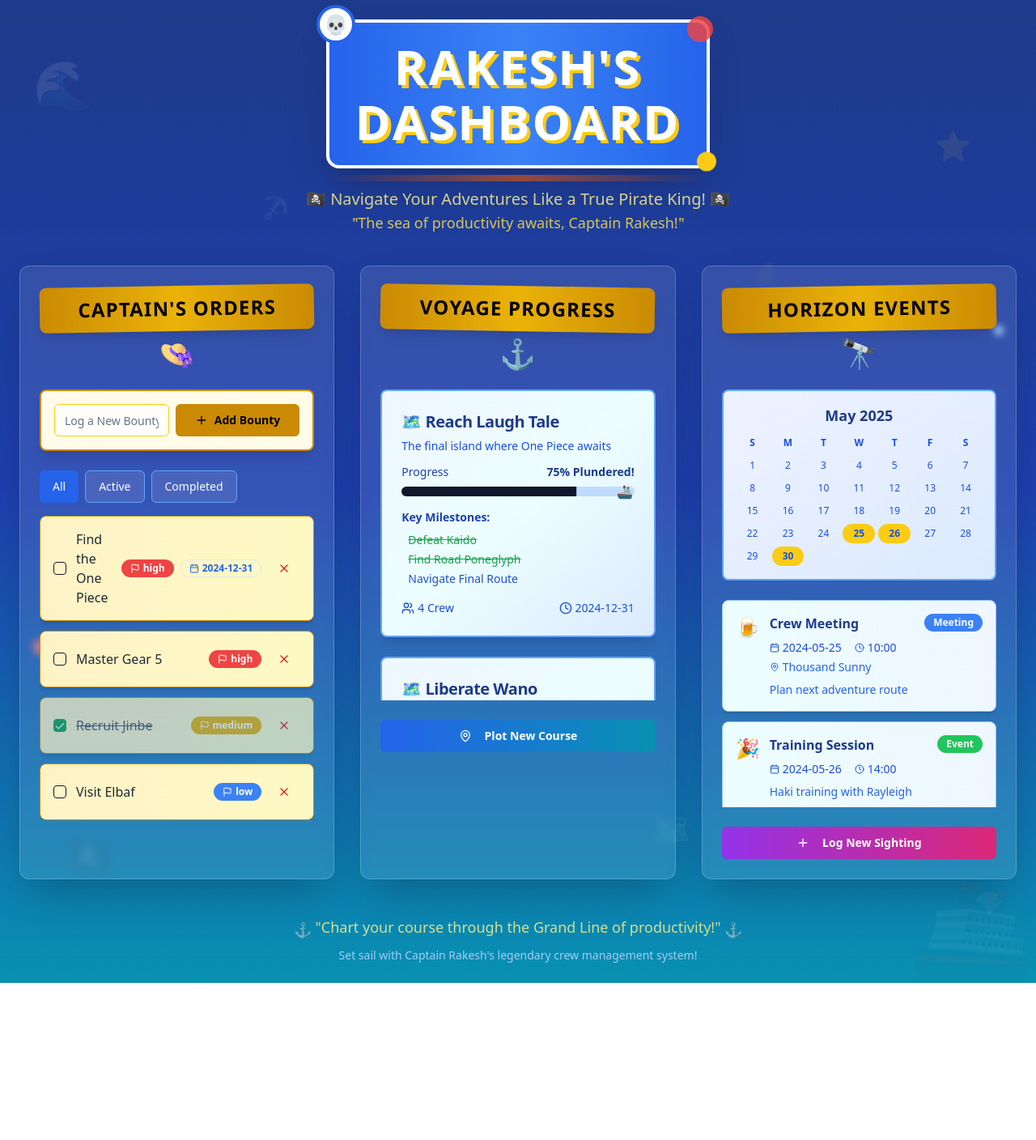
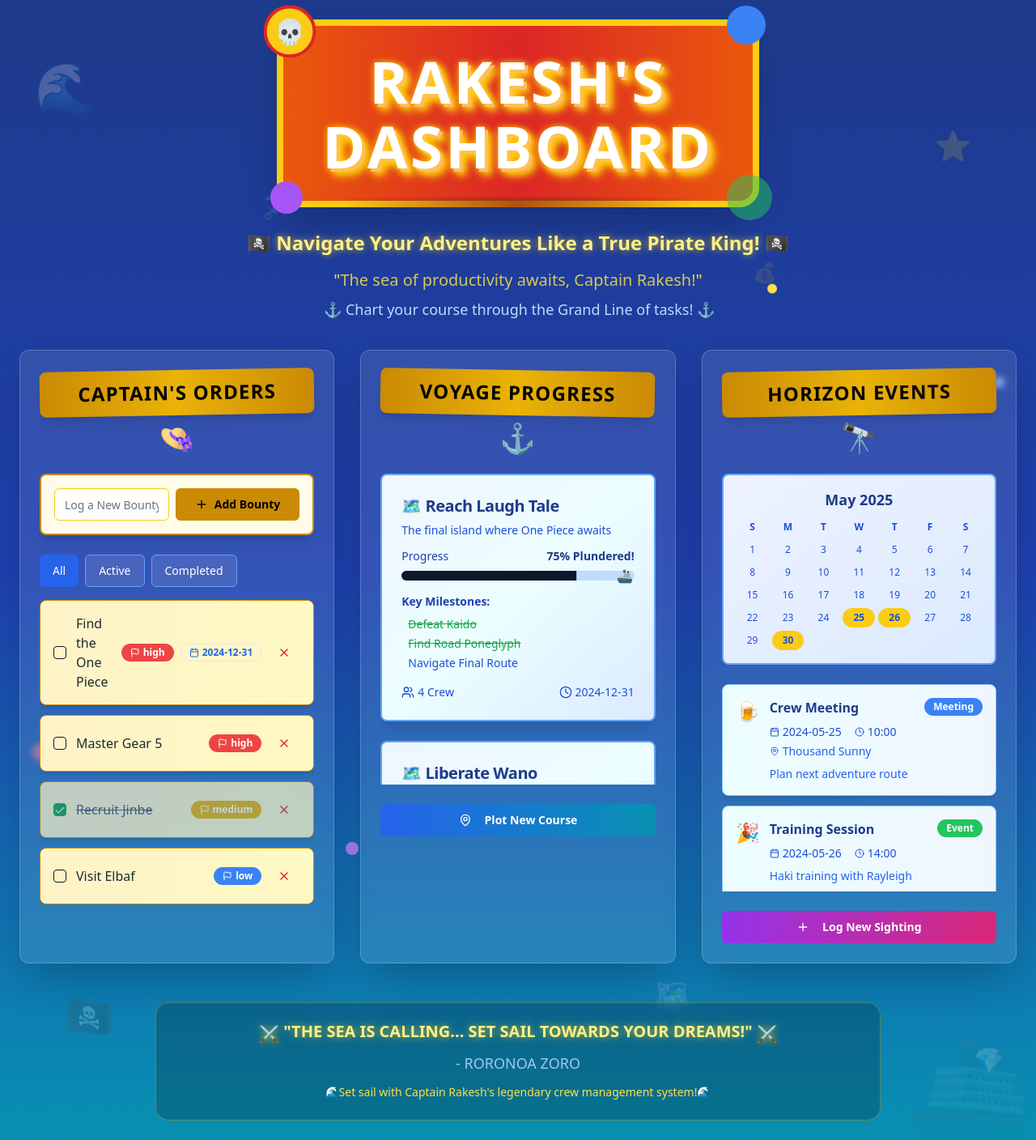
Before and after one commit to Rak-sh94/web-revamp-optimizer-ai, a React (Vite) app: page / in a window 1280 px wide. Shown: the whole page at 81% size. Before the commit the page ends 1214 px from the top, so only its background shows below. Built offline with nearby package versions, Linux system fonts and the light colour scheme.

Commit message:
Refactor: Apply image-based header styling
Apply the header styling from the provided image, including the logo, text, and animations.

```diff
--- a/src/pages/Index.tsx
+++ b/src/pages/Index.tsx
@@ -1,4 +1,3 @@
-
 import React, { useState, useEffect } from 'react';
 import { useToast } from "@/hooks/use-toast";
 import CaptainsOrders from "@/components/CaptainsOrders";
@@ -176,88 +175,153 @@ const Index = () => {
   };
 
   return (
+    <>
+      <style dangerouslySetInnerHTML={{
+        __html: `
+          @keyframes float {
+            0%, 100% { transform: translateY(0px) rotate(0deg); }
+            33% { transform: translateY(-15px) rotate(1deg); }
+            66% { transform: translateY(-10px) rotate(-1deg); }
+          }
+          @keyframes wiggle {
+            0%, 100% { transform: rotate(0deg); }
+            25% { transform: rotate(-3deg); }
+            75% { transform: rotate(3deg); }
+          }
+          @keyframes slide-in-left {
+            from { transform: translateX(-100px); opacity: 0; }
+            to { transform: translateX(0); opacity: 1; }
+          }
+          @keyframes slide-in-right {
+            from { transform: translateX(100px); opacity: 0; }
+            to { transform: translateX(0); opacity: 1; }
+          }
+          @keyframes glow-pulse {
+            0%, 100% { text-shadow: 0 0 5px rgba(255, 215, 0, 0.5); }
+            50% { text-shadow: 0 0 20px rgba(255, 215, 0, 0.8), 0 0 30px rgba(255, 215, 0, 0.6); }
+          }
+          @keyframes treasure-bounce {
+            0%, 100% { transform: translateY(0px) scale(1); }
+            50% { transform: translateY(-8px) scale(1.1); }
+          }
+          @keyframes wave-motion {
+            0% { transform: translateX(0px) translateY(0px); }
+            25% { transform: translateX(5px) translateY(-3px); }
+            50% { transform: translateX(0px) translateY(-5px); }
+            75% { transform: translateX(-5px) translateY(-3px); }
+            100% { transform: translateX(0px) translateY(0px); }
+          }
+          .animate-slide-in-left {
+            animation: slide-in-left 0.8s ease-out;
+          }
+          .animate-slide-in-right {
+            animation: slide-in-right 0.8s ease-out;
+          }
+          .animate-glow-pulse {
+            animation: glow-pulse 2s ease-in-out infinite;
+          }
+          .animate-treasure-bounce {
+            animation: treasure-bounce 3s ease-in-out infinite;
+          }
+          .animate-wave-motion {
+            animation: wave-motion 4s ease-in-out infinite;
+          }
+        `
+      }} />
+
       <div className="min-h-screen bg-gradient-to-b from-blue-900 via-blue-800 to-cyan-600 relative overflow-hidden">
         {/* Enhanced Animated Background Elements */}
-      <div className="absolute inset-0 opacity-10">
-        <div className="absolute top-20 left-10 text-6xl animate-bounce">🌊</div>
+        <div className="absolute inset-0 opacity-20">
+          <div className="absolute top-20 left-10 text-6xl animate-wave-motion">🌊</div>
           <div className="absolute top-40 right-20 text-4xl animate-pulse">⭐</div>
-        <div className="absolute bottom-32 left-20 text-5xl animate-bounce delay-1000">🏴‍☠️</div>
-        <div className="absolute bottom-20 right-10 text-3xl animate-pulse delay-500">💎</div>
+          <div className="absolute bottom-32 left-20 text-5xl animate-treasure-bounce">🏴‍☠️</div>
+          <div className="absolute bottom-20 right-10 text-3xl animate-treasure-bounce delay-500">💎</div>
           <div className="absolute top-60 left-1/4 text-3xl animate-spin duration-[8s]">⚓</div>
-        <div className="absolute bottom-40 right-1/3 text-4xl animate-bounce delay-700">🗺️</div>
+          <div className="absolute bottom-40 right-1/3 text-4xl animate-float">🗺️</div>
           <div className="absolute top-80 right-1/4 text-2xl animate-pulse delay-300">💰</div>
+          <div className="absolute top-32 left-1/2 text-2xl animate-wiggle">🦜</div>
         </div>
 
-      {/* Floating Elements with Advanced Animations */}
+        {/* Enhanced Floating Elements */}
         <div className="absolute inset-0 overflow-hidden pointer-events-none">
           <div className="absolute top-10 left-1/3 w-4 h-4 bg-yellow-400 rounded-full animate-ping"></div>
           <div className="absolute top-1/3 right-10 w-3 h-3 bg-blue-300 rounded-full animate-bounce delay-500"></div>
           <div className="absolute bottom-1/3 left-10 w-5 h-5 bg-red-400 rounded-full animate-pulse delay-1000"></div>
           <div className="absolute top-1/2 left-1/2 w-2 h-2 bg-green-400 rounded-full animate-ping delay-700"></div>
+          <div className="absolute top-1/4 right-1/4 w-3 h-3 bg-yellow-300 rounded-full animate-bounce delay-200"></div>
+          <div className="absolute bottom-1/4 left-1/3 w-4 h-4 bg-purple-400 rounded-full animate-pulse delay-800"></div>
         </div>
 
         {/* Animated Ship Silhouette */}
-      <div className="absolute bottom-0 right-0 opacity-5 text-9xl animate-[float_6s_ease-in-out_infinite]">🚢</div>
+        <div className="absolute bottom-0 right-0 opacity-5 text-9xl animate-float">🚢</div>
 
         <div className="relative z-10 p-6">
-        {/* Enhanced Main Header with One Piece Logo Style */}
+          {/* Main Header - One Piece Style */}
           <div className="text-center mb-8">
             <div className="relative inline-block">
-            {/* Main Logo Container with One Piece Style */}
-            <div className="relative bg-gradient-to-r from-blue-600 via-blue-500 to-blue-600 px-8 py-6 rounded-2xl shadow-2xl transform hover:scale-105 transition-all duration-500 border-4 border-white">
-              {/* Skull and Crossbones Icon */}
-              <div className="absolute -top-4 -left-4 w-12 h-12 bg-white rounded-full flex items-center justify-center border-4 border-blue-600 animate-bounce">
-                <span className="text-2xl">💀</span>
+              {/* Main Logo Container */}
+              <div className="relative bg-gradient-to-r from-orange-600 via-red-600 to-orange-600 px-12 py-8 rounded-3xl shadow-2xl transform hover:scale-105 transition-all duration-500 border-8 border-yellow-400">
+                {/* Decorative Corner Elements */}
+                <div className="absolute -top-6 -left-6 w-16 h-16 bg-yellow-400 rounded-full flex items-center justify-center border-4 border-red-600 animate-treasure-bounce">
+                  <span className="text-3xl">💀</span>
                 </div>
+                <div className="absolute -top-4 -right-4 w-12 h-12 bg-blue-500 rounded-full animate-bounce delay-300"></div>
+                <div className="absolute -bottom-6 -right-6 w-14 h-14 bg-green-500 rounded-full animate-pulse delay-500"></div>
+                <div className="absolute -bottom-4 -left-4 w-10 h-10 bg-purple-500 rounded-full animate-wiggle"></div>
 
                 {/* Main Text with One Piece Styling */}
-              <h1 className="text-4xl md:text-6xl font-bold text-white tracking-wider relative">
-                <span className="relative inline-block">
-                  <span className="absolute inset-0 text-yellow-400 transform translate-x-1 translate-y-1">
+                <h1 className="text-5xl md:text-7xl font-black text-white tracking-wider relative animate-glow-pulse">
+                  <span className="relative inline-block transform hover:scale-110 transition-transform duration-300">
+                    <span className="absolute inset-0 text-yellow-400 transform translate-x-2 translate-y-2 blur-sm">
                       RAKESH'S
                     </span>
-                  <span className="relative text-white stroke-2 stroke-black">
+                    <span className="absolute inset-0 text-orange-300 transform translate-x-1 translate-y-1">
+                      RAKESH'S
+                    </span>
+                    <span className="relative text-white" style={{textStroke: '3px #000'}}>
                       RAKESH'S
                     </span>
                   </span>
                   <br />
-                <span className="relative inline-block mt-2">
-                  <span className="absolute inset-0 text-yellow-400 transform translate-x-1 translate-y-1">
+                  <span className="relative inline-block mt-2 transform hover:scale-110 transition-transform duration-300">
+                    <span className="absolute inset-0 text-yellow-400 transform translate-x-2 translate-y-2 blur-sm">
                       DASHBOARD
                     </span>
-                  <span className="relative text-white stroke-2 stroke-black">
+                    <span className="absolute inset-0 text-orange-300 transform translate-x-1 translate-y-1">
+                      DASHBOARD
+                    </span>
+                    <span className="relative text-white" style={{textStroke: '3px #000'}}>
                       DASHBOARD
                     </span>
                   </span>
                 </h1>
 
-              {/* Decorative Elements */}
-              <div className="absolute -top-2 -right-2 w-8 h-8 bg-red-500 rounded-full animate-pulse"></div>
-              <div className="absolute -bottom-3 -right-3 w-6 h-6 bg-yellow-400 rounded-full animate-bounce delay-300"></div>
+                {/* Rope Decoration */}
+                <div className="absolute -bottom-2 left-1/2 transform -translate-x-1/2 w-3/4 h-3 bg-gradient-to-r from-transparent via-orange-800 to-transparent rounded-full opacity-80"></div>
               </div>
-
-            {/* Rope Decoration */}
-            <div className="absolute -bottom-4 left-1/2 transform -translate-x-1/2 w-full h-2 bg-gradient-to-r from-transparent via-orange-600 to-transparent rounded-full opacity-60"></div>
             </div>
 
             {/* Enhanced Subtitle with Animations */}
-          <div className="mt-6 space-y-2">
-            <p className="text-xl text-yellow-200 font-medium animate-fade-in">
-              🏴‍☠️ <span className="animate-pulse">Navigate Your Adventures Like a True Pirate King!</span> 🏴‍☠️
+            <div className="mt-8 space-y-3">
+              <p className="text-2xl text-yellow-200 font-bold animate-bounce">
+                🏴‍☠️ <span className="animate-glow-pulse">Navigate Your Adventures Like a True Pirate King!</span> 🏴‍☠️
               </p>
-            <div className="text-yellow-300 text-lg mt-2 animate-bounce delay-500">
-              <span className="inline-block animate-[wiggle_2s_ease-in-out_infinite]">"</span>
+              <div className="text-yellow-300 text-xl mt-3 animate-fade-in delay-500">
+                <span className="inline-block animate-wiggle">"</span>
                 <span className="animate-pulse">The sea of productivity awaits, Captain Rakesh!</span>
-              <span className="inline-block animate-[wiggle_2s_ease-in-out_infinite]">"</span>
+                <span className="inline-block animate-wiggle">"</span>
+              </div>
+              <div className="text-blue-200 text-lg animate-wave-motion delay-700">
+                ⚓ Chart your course through the Grand Line of tasks! ⚓
               </div>
             </div>
           </div>
 
-        {/* Enhanced Three Column Layout with Animations */}
+          {/* Three Column Layout with Enhanced Animations */}
           <div className="grid grid-cols-1 lg:grid-cols-3 gap-8 max-w-7xl mx-auto animate-fade-in delay-300">
             {/* Left Column: Captain's Orders */}
             <div className="lg:col-span-1 animate-slide-in-left">
-            <div className="bg-white/10 backdrop-blur-sm rounded-xl p-6 border border-white/20 shadow-2xl h-full hover:bg-white/15 transition-all duration-500 hover:scale-[1.02] hover:shadow-3xl">
+              <div className="bg-white/10 backdrop-blur-sm rounded-xl p-6 border border-white/20 shadow-2xl h-full hover:bg-white/15 transition-all duration-500 hover:scale-[1.02] hover:shadow-3xl hover:border-yellow-400/50">
                 <CaptainsOrders
                   tasks={tasks}
                   onAddTask={handleAddTask}
@@ -269,7 +333,7 @@ const Index = () => {
 
             {/* Center Column: Voyage Progress */}
             <div className="lg:col-span-1 animate-fade-in delay-500">
-            <div className="bg-white/10 backdrop-blur-sm rounded-xl p-6 border border-white/20 shadow-2xl h-full hover:bg-white/15 transition-all duration-500 hover:scale-[1.02] hover:shadow-3xl">
+              <div className="bg-white/10 backdrop-blur-sm rounded-xl p-6 border border-white/20 shadow-2xl h-full hover:bg-white/15 transition-all duration-500 hover:scale-[1.02] hover:shadow-3xl hover:border-green-400/50">
                 <VoyageProgress
                   projects={projects}
                   onAddProject={handleAddProject}
@@ -279,7 +343,7 @@ const Index = () => {
 
             {/* Right Column: Horizon Events */}
             <div className="lg:col-span-1 animate-slide-in-right">
-            <div className="bg-white/10 backdrop-blur-sm rounded-xl p-6 border border-white/20 shadow-2xl h-full hover:bg-white/15 transition-all duration-500 hover:scale-[1.02] hover:shadow-3xl">
+              <div className="bg-white/10 backdrop-blur-sm rounded-xl p-6 border border-white/20 shadow-2xl h-full hover:bg-white/15 transition-all duration-500 hover:scale-[1.02] hover:shadow-3xl hover:border-purple-400/50">
                 <HorizonEvents
                   events={events}
                   onAddEvent={handleAddEvent}
@@ -288,43 +352,25 @@ const Index = () => {
             </div>
           </div>
 
-        {/* Enhanced Footer with Animations */}
+          {/* Enhanced Footer Quote */}
           <div className="text-center mt-12 animate-fade-in delay-700">
-          <div className="text-yellow-200 text-lg font-medium animate-pulse">
-            ⚓ <span className="animate-bounce inline-block">"Chart your course through the Grand Line of productivity!"</span> ⚓
+            <div className="bg-black/20 backdrop-blur-sm rounded-2xl p-6 max-w-4xl mx-auto border border-yellow-400/30">
+              <div className="text-yellow-200 text-xl font-bold animate-glow-pulse">
+                ⚔️ <span className="animate-bounce inline-block">"THE SEA IS CALLING... SET SAIL TOWARDS YOUR DREAMS!"</span> ⚔️
               </div>
-          <div className="text-blue-200 text-sm mt-2 animate-fade-in delay-1000">
-            <span className="animate-pulse">Set sail with Captain Rakesh's legendary crew management system!</span>
+              <div className="text-blue-200 text-lg mt-2 animate-pulse">
+                - RORONOA ZORO
+              </div>
+              <div className="text-yellow-300 text-sm mt-3 animate-fade-in delay-1000">
+                <span className="animate-wiggle inline-block">🌊</span>
+                Set sail with Captain Rakesh's legendary crew management system!
+                <span className="animate-wiggle inline-block">🌊</span>
               </div>
             </div>
           </div>
-
-      <style jsx>{`
-        @keyframes float {
-          0%, 100% { transform: translateY(0px); }
-          50% { transform: translateY(-20px); }
-        }
-        @keyframes wiggle {
-          0%, 100% { transform: rotate(0deg); }
-          25% { transform: rotate(-5deg); }
-          75% { transform: rotate(5deg); }
-        }
-        @keyframes slide-in-left {
-          from { transform: translateX(-100px); opacity: 0; }
-          to { transform: translateX(0); opacity: 1; }
-        }
-        @keyframes slide-in-right {
-          from { transform: translateX(100px); opacity: 0; }
-          to { transform: translateX(0); opacity: 1; }
-        }
-        .animate-slide-in-left {
-          animation: slide-in-left 0.8s ease-out;
-        }
-        .animate-slide-in-right {
-          animation: slide-in-right 0.8s ease-out;
-        }
-      `}</style>
         </div>
+      </div>
+    </>
   );
 };
 
```
Lines whose indentation alone changed are shown as unchanged.
